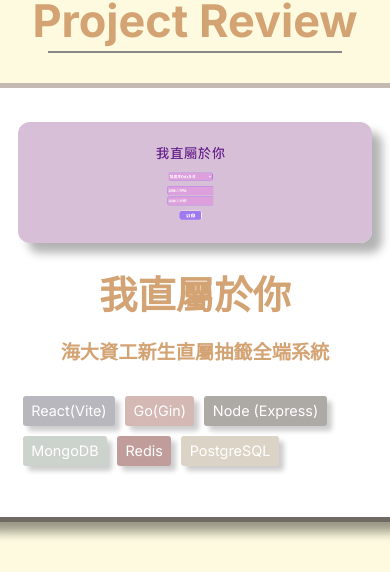
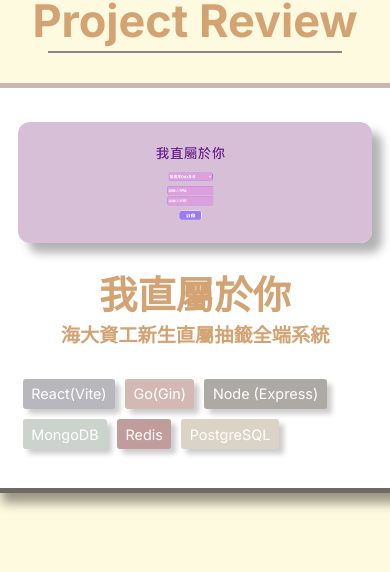
Before and after one commit to we-we-Web/web-web-web, a Next.js app: page / in a window 390 px wide. Shown: the part 3809-4381 px from the top of the page. Built offline with nearby package versions, Linux system fonts and the light colour scheme.

Commit message:
Handle rwd in middle height

```diff
--- a/src/app/Home/projectReview/ProjectReview.module.css
+++ b/src/app/Home/projectReview/ProjectReview.module.css
@@ -1,7 +1,7 @@
 .project-review-container {
     width: 100%;
-    height: 100vh;
-    margin: 0;
+    height: 100%;
+    margin-bottom: 10vh;
     padding: 0;
 }
 
@@ -31,8 +31,8 @@
 
 
 .purple-potato-container {
-    width: 60vh;
-    height: 60vh;
+    max-width: 60vh;
+    min-height: 60vh;
     display: flex;
     justify-content: center;
     background-color: white;
@@ -41,11 +41,12 @@
     box-shadow: 10px 10px 10px rgba(0, 0, 0, 0.4);
 
     @media(max-width: 880px) {
-        height: 56vh;
+        min-height: 56vh;
+        width: 48vh;
     }
 
     @media(max-width: 600px) {
-        height: 52vh;
+        min-height: 46vh;
     }
 }
 
@@ -70,33 +71,38 @@
 
 .title {
     margin-top: 10px;
-    font-size: 30px;
+    font-size: 1.6rem;
     color:#d3a373;
     text-align: center;
 }
 
 .description {
     margin-block: 15px;
-    font-size: 2.2rem;
+    font-size: 1.4rem;
     font-weight: 600;
     color: #D3A373;
     text-align: center;
 }
 
-@media (max-width: 880px) {
+@media (max-width: 980px) or (max-height: 980px) {
     .title {
         margin-top: 2vh;
-        font-size: 1.6rem;
+        font-size: 1.4rem;
         color: #d3a373;
         text-align: center;
     }
 
     .description {
-        margin: 2vh;
+        margin-top: 0;
+    }
+
+    .pic {
+        width: 42vh;
+        height: auto;
     }
 }
 
-@media(max-width: 600px) or (max-height: 900px) {
+@media(max-width: 600px) or (max-height: 600px) {
 
     .title {
         margin-top: 2vh;
```
